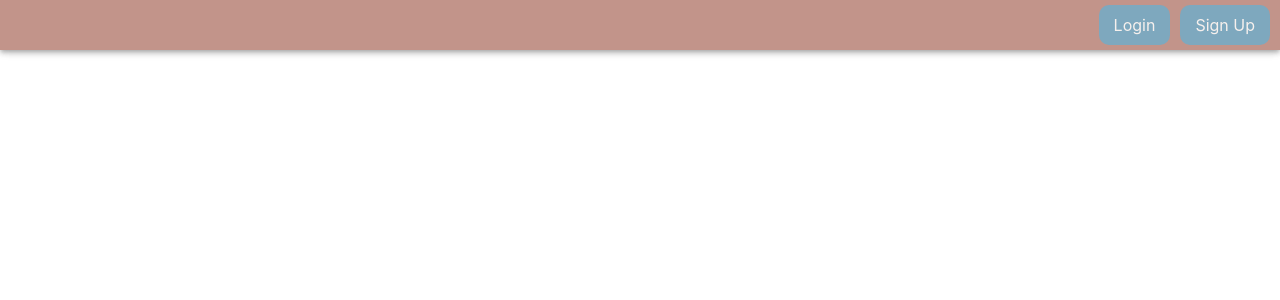
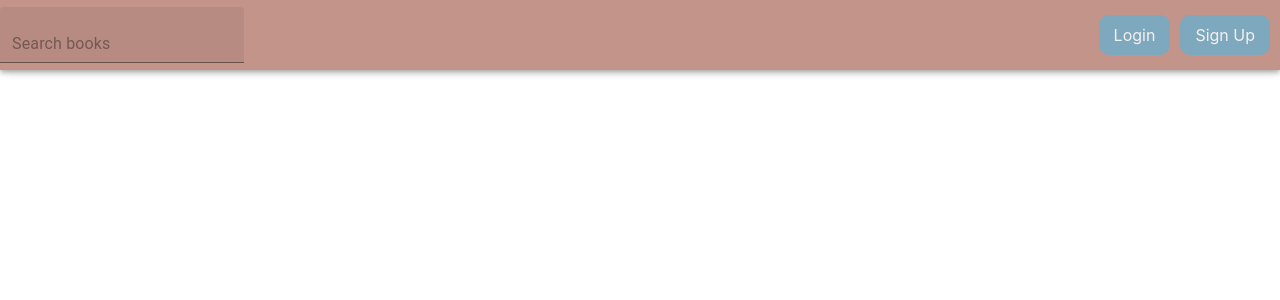
Before and after one commit to kelsi2/book_journaling_project, a React (Create React App) app in the folder Client/: page /users in a window 1280 px wide. Shown: the top 300 px of the page. Built offline with nearby package versions, Linux system fonts and the light colour scheme.

Commit message:
Adding google books api and search bar

```diff
--- a/Client/src/components/NavBar.js
+++ b/Client/src/components/NavBar.js
@@ -2,7 +2,8 @@ import React from "react";
 import { Link, useHistory } from "react-router-dom";
 import { AppBar } from "@mui/material";
 import GlobalStyles from "../assets/GlobalStyles";
-import AuthContext from '../context/AuthContext';
+import AuthContext from "../context/AuthContext";
+import Search from "../components/Search";
 
 const NavBar = () => {
   const history = useHistory();
@@ -18,11 +19,11 @@ const NavBar = () => {
           style={{
             background: GlobalStyles.rosyBrown,
             justifyContent: "center",
-            alignItems: "flex-end",
-            height: "50px",
+            height: "70px",
           }}
         >
-          <div style={{ display: "flex" }}>
+          <div style={{ display: "flex", justifyContent: "space-between", alignItems: "center" }}>
+            <Search />
             {authToken && loggedIn ? (
               <button
                 style={{
@@ -34,7 +35,7 @@ const NavBar = () => {
                   textDecoration: "none",
                   border: "none",
                   fontSize: "inherit",
-                  cursor: "pointer"
+                  cursor: "pointer",
                 }}
                 onClick={() => {
                   localStorage.removeItem("AUTH_TOKEN");
--- /dev/null
+++ b/Client/src/components/Search.js
@@ -0,0 +1,34 @@
+import { TextField } from "@mui/material";
+import React, { useState } from "react";
+
+const Search = () => {
+  const [books, setBooks] = useState([]);
+  const [searchValue, setSearchValue] = useState("");
+
+  const searchBooks = async (e, value) => {
+    e.preventDefault();
+
+    const apiKey = process.env.REACT_APP_GOOGLE_BOOKS_API_KEY;
+    const url = `https://www.googleapis.com/books/v1/volumes?q=${value}&key=${apiKey}`;
+    const res = await fetch(url);
+    const data = await res.json();
+
+    setBooks(data.items.map((volume) => volume.volumeInfo));
+    setSearchValue("");
+  };
+  console.log(books);
+
+  return (
+    <form onSubmit={(e) => searchBooks(e, searchValue)}>
+      <TextField
+        onChange={(e, value) => setSearchValue(value)}
+        value={searchValue}
+        placeholder="Search books"
+        variant="filled"
+        color="secondary"
+      />
+    </form>
+  );
+};
+
+export default Search;
--- a/Client/src/index.css
+++ b/Client/src/index.css
@@ -1,6 +1,6 @@
 body {
   margin: 0;
-  margin-top: 60px;
+  margin-top: 80px;
   font-family: -apple-system, BlinkMacSystemFont, 'Segoe UI', 'Roboto', 'Oxygen',
     'Ubuntu', 'Cantarell', 'Fira Sans', 'Droid Sans', 'Helvetica Neue',
     sans-serif;
```
